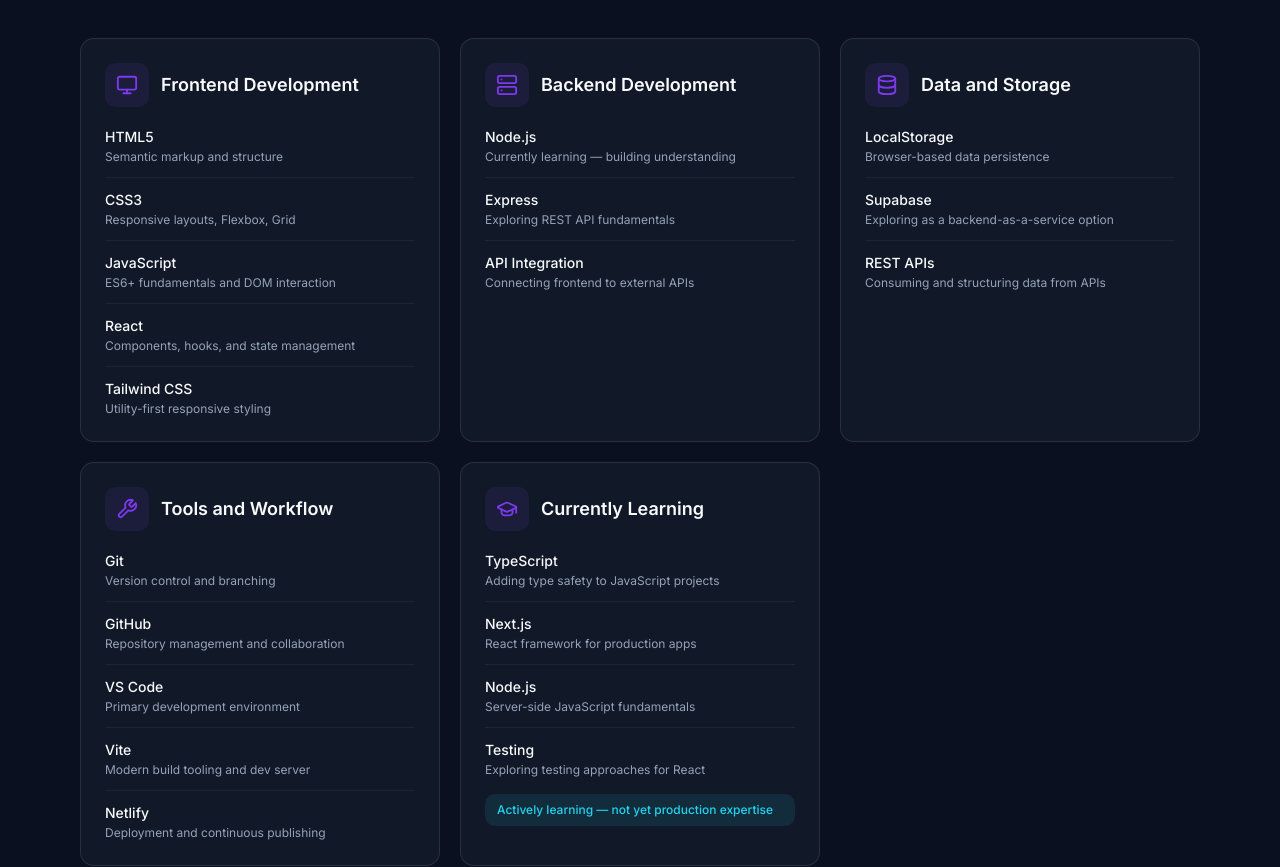
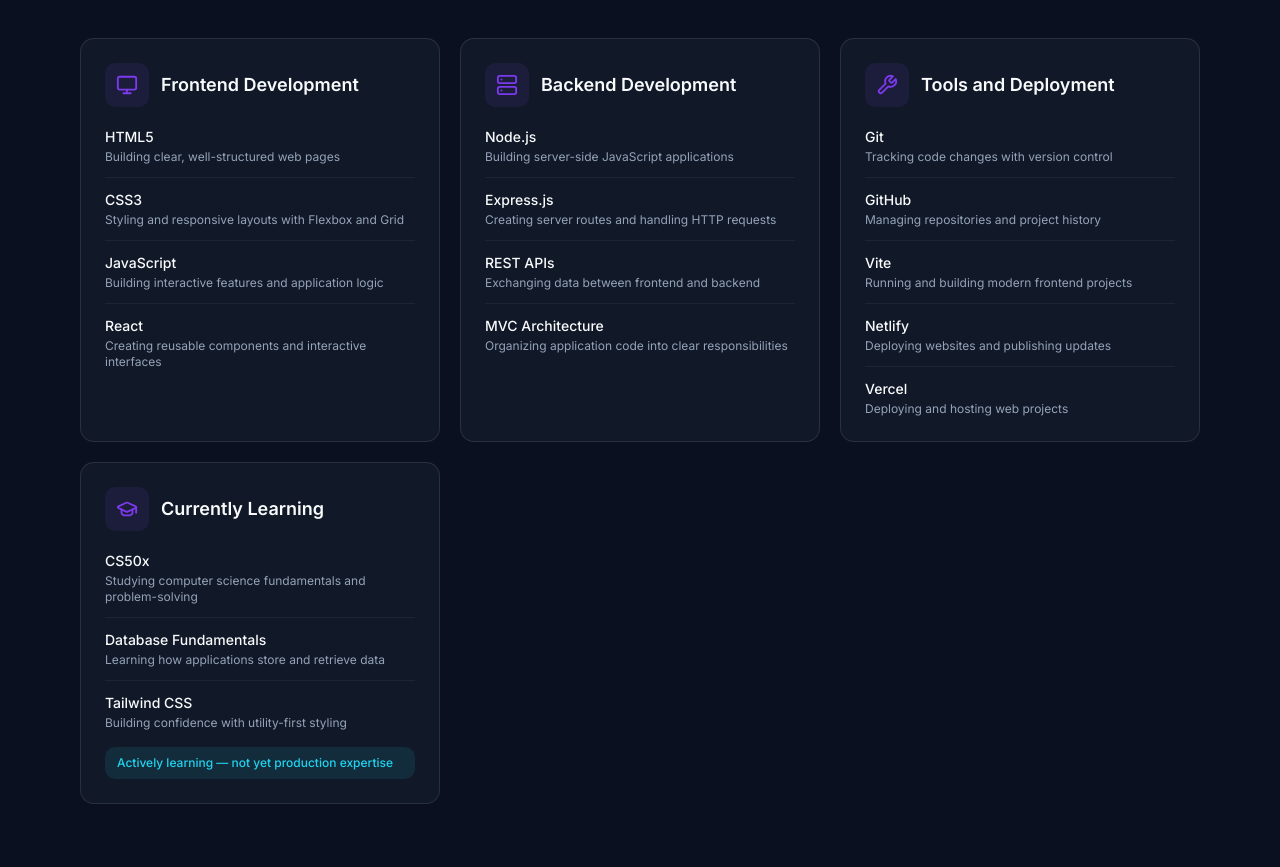
Before and after one commit to nasirabubakar-dev/NasirWorld, a React (Vite) app: page / in a window 1280 px wide. Shown: the part 1980-2847 px from the top of the page. Built offline with nearby package versions, Linux system fonts and the light colour scheme.

Commit message:
Update skills categories and current learning

```diff
--- a/src/data/skills.js
+++ b/src/data/skills.js
@@ -4,11 +4,10 @@
     title: 'Frontend Development',
     icon: 'Monitor',
     skills: [
-      { name: 'HTML5', note: 'Semantic markup and structure' },
-      { name: 'CSS3', note: 'Responsive layouts, Flexbox, Grid' },
-      { name: 'JavaScript', note: 'ES6+ fundamentals and DOM interaction' },
-      { name: 'React', note: 'Components, hooks, and state management' },
-      { name: 'Tailwind CSS', note: 'Utility-first responsive styling' },
+      { name: 'HTML5', note: 'Building clear, well-structured web pages' },
+      { name: 'CSS3', note: 'Styling and responsive layouts with Flexbox and Grid' },
+      { name: 'JavaScript', note: 'Building interactive features and application logic' },
+      { name: 'React', note: 'Creating reusable components and interactive interfaces' },
     ],
   },
   {
@@ -16,31 +15,22 @@
     title: 'Backend Development',
     icon: 'Server',
     skills: [
-      { name: 'Node.js', note: 'Currently learning — building understanding' },
-      { name: 'Express', note: 'Exploring REST API fundamentals' },
-      { name: 'API Integration', note: 'Connecting frontend to external APIs' },
-    ],
-  },
-  {
-    id: 'data',
-    title: 'Data and Storage',
-    icon: 'Database',
-    skills: [
-      { name: 'LocalStorage', note: 'Browser-based data persistence' },
-      { name: 'Supabase', note: 'Exploring as a backend-as-a-service option' },
-      { name: 'REST APIs', note: 'Consuming and structuring data from APIs' },
+      { name: 'Node.js', note: 'Building server-side JavaScript applications' },
+      { name: 'Express.js', note: 'Creating server routes and handling HTTP requests' },
+      { name: 'REST APIs', note: 'Exchanging data between frontend and backend' },
+      { name: 'MVC Architecture', note: 'Organizing application code into clear responsibilities' },
     ],
   },
   {
     id: 'tools',
-    title: 'Tools and Workflow',
+    title: 'Tools and Deployment',
     icon: 'Wrench',
     skills: [
-      { name: 'Git', note: 'Version control and branching' },
-      { name: 'GitHub', note: 'Repository management and collaboration' },
-      { name: 'VS Code', note: 'Primary development environment' },
-      { name: 'Vite', note: 'Modern build tooling and dev server' },
-      { name: 'Netlify', note: 'Deployment and continuous publishing' },
+      { name: 'Git', note: 'Tracking code changes with version control' },
+      { name: 'GitHub', note: 'Managing repositories and project history' },
+      { name: 'Vite', note: 'Running and building modern frontend projects' },
+      { name: 'Netlify', note: 'Deploying websites and publishing updates' },
+      { name: 'Vercel', note: 'Deploying and hosting web projects' },
     ],
   },
   {
@@ -48,10 +38,9 @@
     title: 'Currently Learning',
     icon: 'GraduationCap',
     skills: [
-      { name: 'TypeScript', note: 'Adding type safety to JavaScript projects' },
-      { name: 'Next.js', note: 'React framework for production apps' },
-      { name: 'Node.js', note: 'Server-side JavaScript fundamentals' },
-      { name: 'Testing', note: 'Exploring testing approaches for React' },
+      { name: 'CS50x', note: 'Studying computer science fundamentals and problem-solving' },
+      { name: 'Database Fundamentals', note: 'Learning how applications store and retrieve data' },
+      { name: 'Tailwind CSS', note: 'Building confidence with utility-first styling' },
     ],
   },
 ];
```
